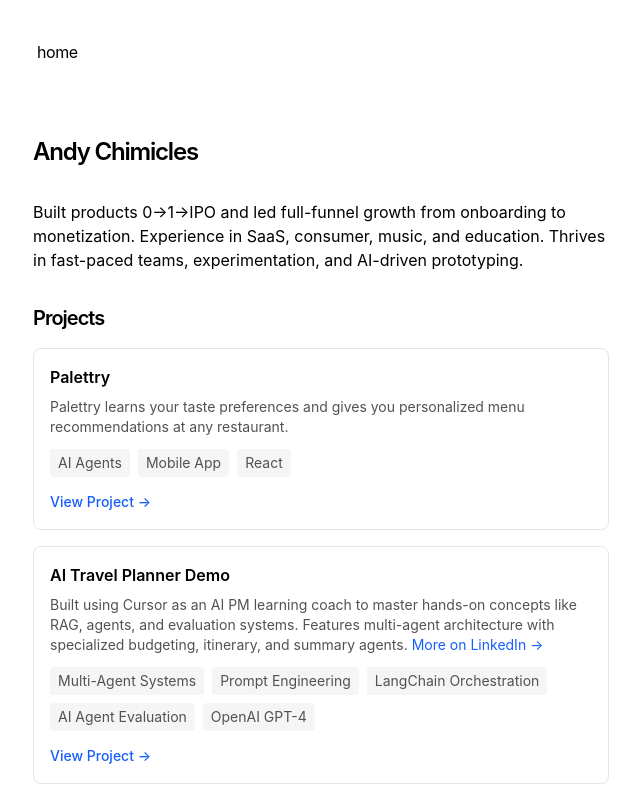
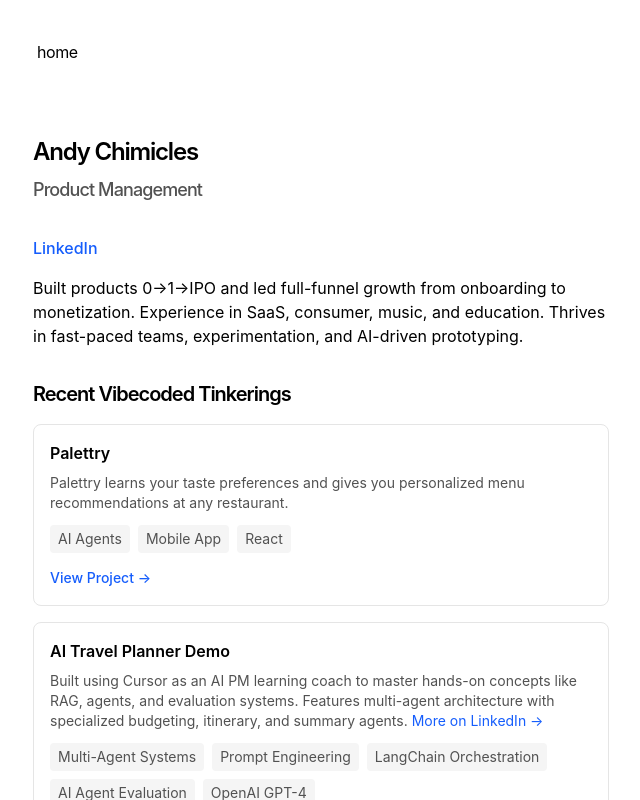
Before and after one commit to andychimss/andychimicles-portfolio, a Next.js app: page / in a window 1280 px wide. Shown: the top 800 px of the page, without its empty margins (319-959 px from the left). Built offline with nearby package versions, Linux system fonts and the light colour scheme.

Commit message:
Update homepage: smaller Product Management header, fix typo in Vibecoded Tinkerings, add comprehensive architecture documentation

```diff
--- a/app/page.tsx
+++ b/app/page.tsx
@@ -3,15 +3,28 @@ import { BlogPosts } from 'app/components/posts'
 export default function Page() {
   return (
     <section>
-      <h1 className="mb-8 text-2xl font-semibold tracking-tighter">
+      <h1 className="mb-2 text-2xl font-semibold tracking-tighter">
         Andy Chimicles
       </h1>
+      <h2 className="mb-8 text-lg font-medium tracking-tighter text-neutral-600 dark:text-neutral-400">
+        Product Management
+      </h2>
+      <div className="mb-4">
+        <a
+          href="https://www.linkedin.com/in/andychimicles/"
+          className="text-blue-600 dark:text-blue-400 hover:underline font-medium"
+          target="_blank"
+          rel="noopener noreferrer"
+        >
+          LinkedIn
+        </a>
+      </div>
       <p className="mb-4">
         {`Built products 0→1→IPO and led full-funnel growth from onboarding to monetization. Experience in SaaS, consumer, music, and education. Thrives in fast-paced teams, experimentation, and AI-driven prototyping.`}
       </p>
 
       <div className="my-8">
-        <h2 className="mb-4 text-xl font-semibold tracking-tighter">Projects</h2>
+        <h2 className="mb-4 text-xl font-semibold tracking-tighter">Recent Vibecoded Tinkerings</h2>
         <div className="space-y-4">
           <div className="border border-neutral-200 dark:border-neutral-700 rounded-lg p-4">
             <h3 className="font-semibold mb-2">Palettry</h3>
```
Also changed, not shown: 2 other files (tests, documents, lock files or other folders).
